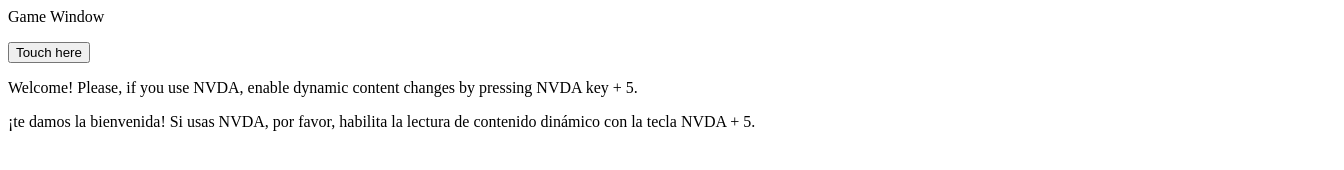
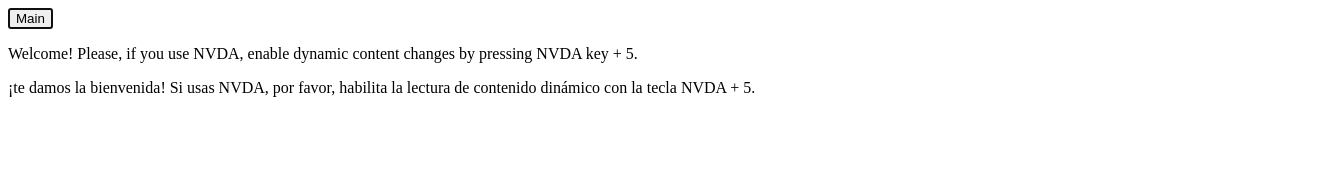
Before and after one commit to ogomez92/rhythm_rage_level_helper_tool, a website built with webpack: page index.html in a window 1280 px wide. Shown: the whole page, 1344 px wide, since content can reach past the window. Built offline with nearby package versions, Linux system fonts and the light colour scheme.

Commit message:
refactor: Improve execution of main code

```diff
--- a/index.html
+++ b/index.html
@@ -3,23 +3,9 @@
   <head>
     <meta charset="utf-8" />
     <title>Audiogame</title>
-    <style type="text/css">
-      .speechArea {
-        position: absolute;
-        top: 0%; /* Header Height */
-        left: 25%;
-        bottom: 80%; /* Footer Height */
-        width: 80%;
-        height: 80%;
-      }
-    </style>
   </head>
   <body id="body">
-    <div id="speech" class="speechArea" aria-live="polite"></div>
-    <div class="touchArea" id="touchArea">Game Window</div>
-    <div class="languageSelector" id="langSelect"></div>
-    <p>
-      <button role="application" id="app">Touch here</button>
+      <button role="application" id="app">Main</button>
       <p>
       Welcome! Please, if you use NVDA, enable dynamic content changes by
       pressing NVDA key + 5.
--- a/src/main.ts
+++ b/src/main.ts
@@ -1,4 +1,9 @@
 import * as dotenv from 'dotenv';
+import EventType from './lib/events/enums/event_type';
+import EventNotification from './lib/events/interfaces/event_notification';
+import EventSubscriber from './lib/events/interfaces/event_subscriber';
+import KeyboardInput from './lib/input/keyboard_input';
+import AriaSpeechEngine from './lib/speech/aria_speech';
 import FileManager from './managers/file_manager';
 
 window.onload = () => {
@@ -6,9 +11,20 @@ window.onload = () => {
 };
 
 async function setup() {
+    document.getElementById('app').focus();
     dotenv.config();
     const fileManager = new FileManager(process.env.PACK_PATH);
+    class LetterSpeaker implements EventSubscriber {
+private aria = new AriaSpeechEngine();
 
-    const oggFiles = fileManager.getFileList().filter((file) => file.getExtension() == 'ogg');
+public onNotificationReceived(event: EventNotification): void {
+    this.aria.speak(event.data)
+}
+    }
+
+    const possibleLevels = fileManager.getFileList().filter((file) => file.getExtension() === 'ogg').filter((file) => file.getSize() > parseInt(process.env.MINIMUM_LEVEL_FILE_SIZE_IN_BYTES));
+    const input = new KeyboardInput();
+    const letterSpeaker = new LetterSpeaker();
+    input.subscribe(EventType.KEYBOARD_KEY_PRESSED, letterSpeaker);
 
 }
```
